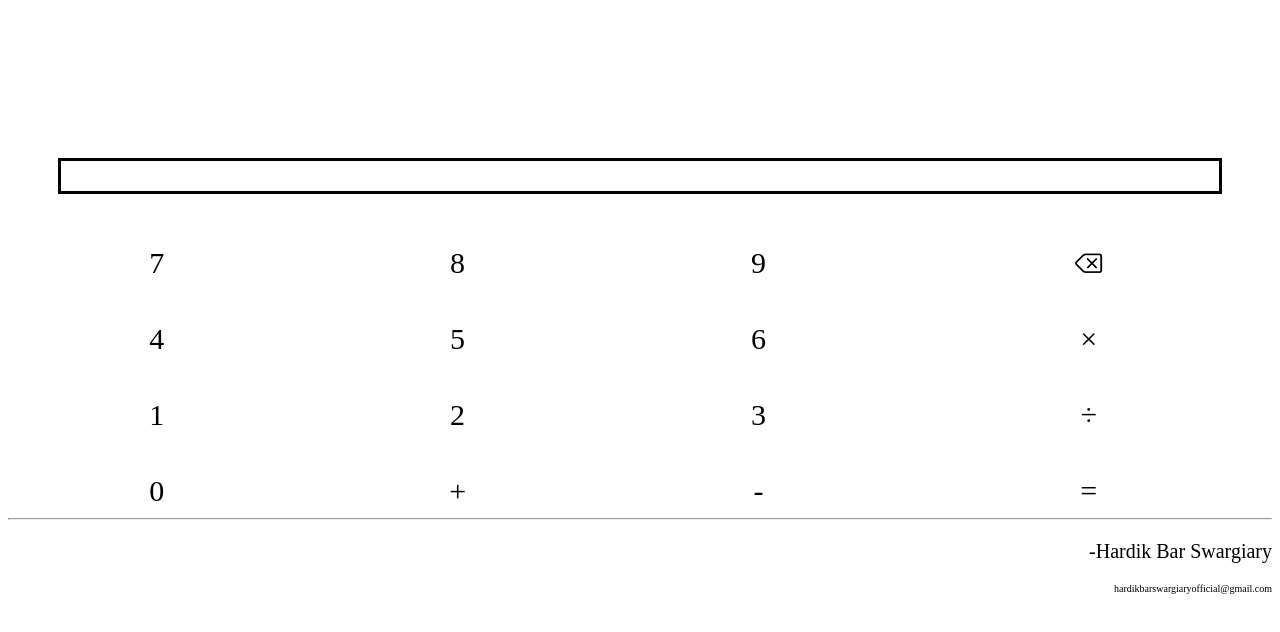
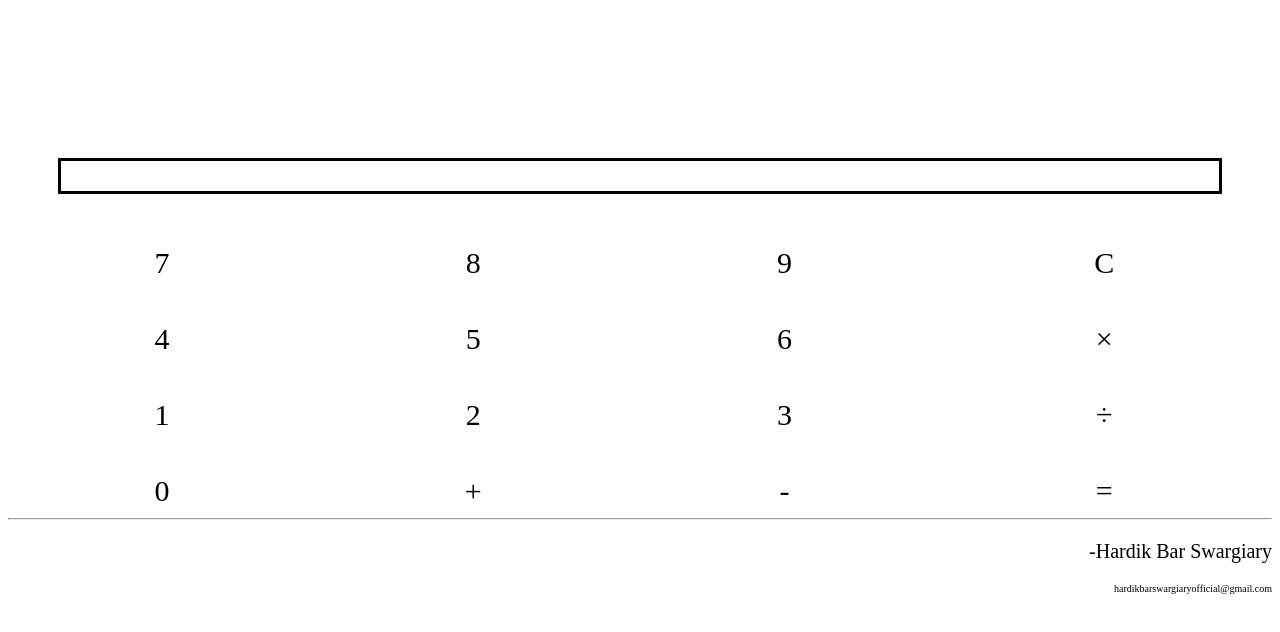
Before and after one commit to Hardikjnv/Hardik.calculator.com, a plain HTML site: page index.html in a window 1280 px wide. Drawn offline with Linux system fonts and the light colour scheme.

Commit message:
index.html

```diff
--- a/index.html
+++ b/index.html
@@ -19,7 +19,7 @@
         <td id="7">7</td>
         <td id="8">8</td>
         <td id="9">9</td>
-        <td id="cut"><img src="https://raw.githubusercontent.com/Hardikjnv/Hardik.calculator.com/main/IMG_20220527_095228.jpg" alt=""></td>
+        <td id="cut">C</td>
       </tr>
       <tr>
         <td id="4">4</td>
```
